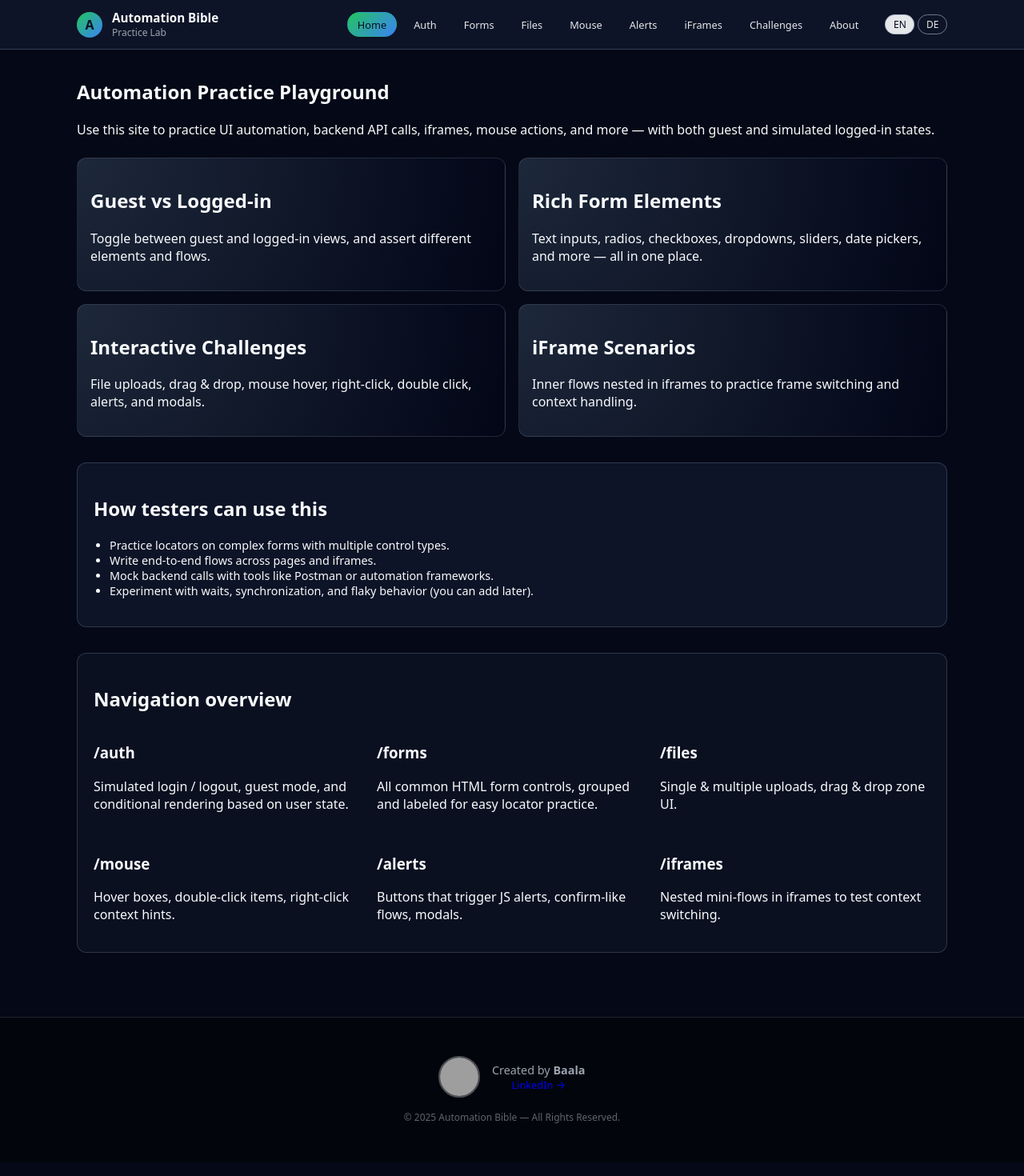
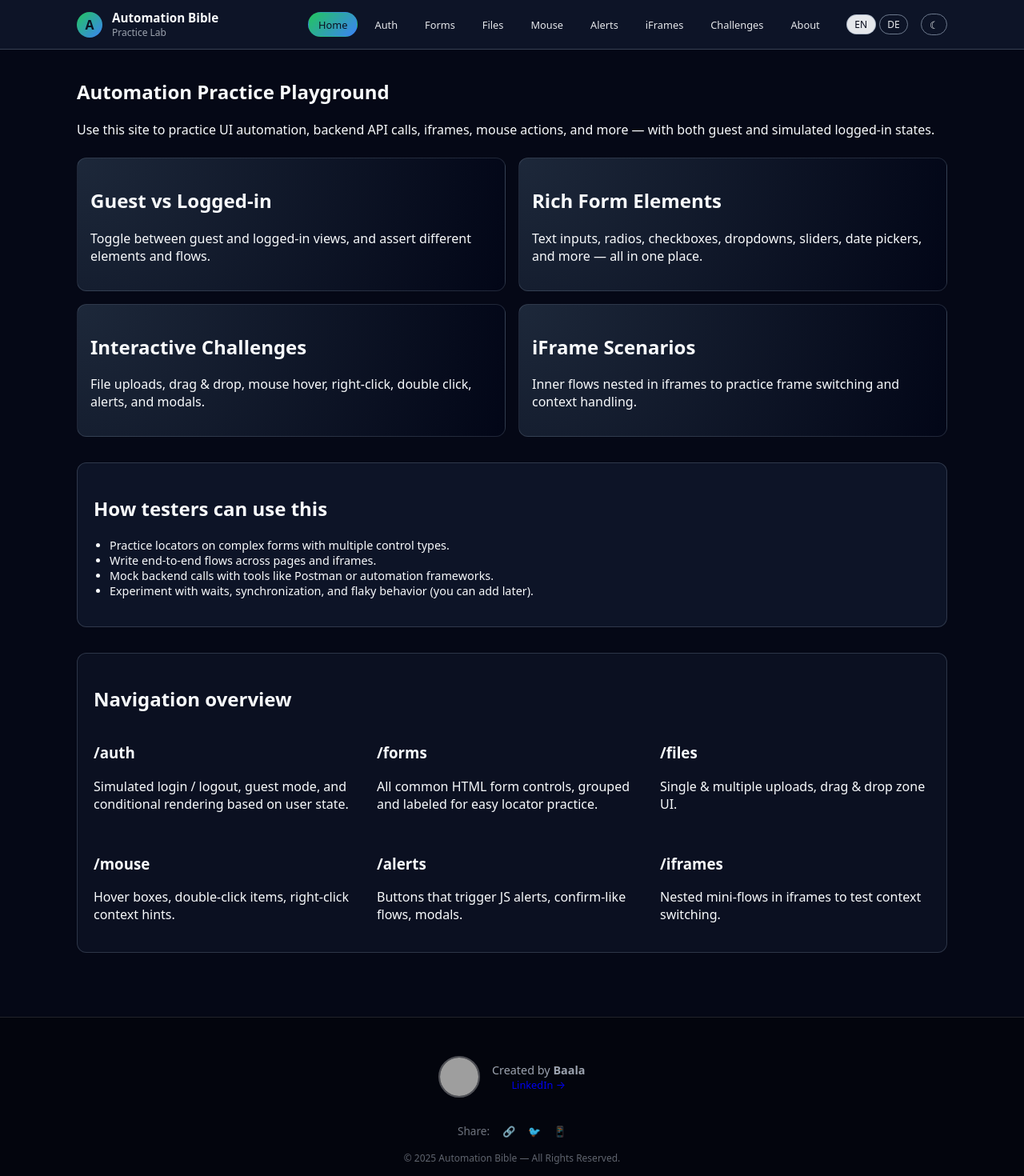
Before and after one commit to baalarazor/automation-practice, a React (Create React App) app in the folder frontend/: page / in a window 1280 px wide. Shown: the top 1470 px of the page at 80% size. Built offline with nearby package versions, Linux system fonts and the light colour scheme; no server answers; grey boxes are pictures that could not be loaded.

Commit message:
Added sharing

```diff
--- a/frontend/src/components/Footer.jsx
+++ b/frontend/src/components/Footer.jsx
@@ -5,9 +5,23 @@ export default function Footer() {
 
   const label = lang === "de" ? "Erstellt von" : "Created by";
 
+  // Share URLs
+  const shareText = encodeURIComponent(
+    "Practice UI & API test automation at Automation Bible 💻🚀"
+  );
+  const shareUrl = encodeURIComponent("https://automation-bible.com");
+
+  const shareLinks = {
+    linkedin: `https://www.linkedin.com/sharing/share-offsite/?url=${shareUrl}`,
+    twitter: `https://twitter.com/intent/tweet?text=${shareText}&url=${shareUrl}`,
+    whatsapp: `https://api.whatsapp.com/send?text=${shareText}%20${shareUrl}`,
+  };
+
   return (
     <footer className="footer">
       <div className="footer-inner">
+
+        {/* Creator Badge */}
         <div className="creator-badge-footer">
           <img src="/profile.jpg" alt="Profile" className="creator-avatar-footer" />
           <div>
@@ -25,6 +39,15 @@ export default function Footer() {
           </div>
         </div>
 
+        {/* Share Icons */}
+        <div className="share-icons">
+          <span>{lang === "de" ? "Teilen:" : "Share:"}</span>
+          <a href={shareLinks.linkedin} target="_blank" aria-label="Share on LinkedIn">🔗</a>
+          <a href={shareLinks.twitter} target="_blank" aria-label="Share on X">🐦</a>
+          <a href={shareLinks.whatsapp} target="_blank" aria-label="Share on WhatsApp">📱</a>
+        </div>
+
+        {/* Copyright */}
         <div className="footer-copy">
           © {new Date().getFullYear()} Automation Bible — All Rights Reserved.
         </div>
--- a/frontend/src/components/Header.jsx
+++ b/frontend/src/components/Header.jsx
@@ -1,8 +1,12 @@
 import NavItem from "./NavItem";
 import { useLanguage } from "../languageContext";
+import { useTheme } from "../themeContext";
+
 
 export default function Header() {
   const { lang, setLang } = useLanguage();
+  const { theme, toggleTheme } = useTheme();
+
 
   const labels = {
     home: lang === "de" ? "Startseite" : "Home",
@@ -58,6 +62,17 @@ export default function Header() {
               DE
             </button>
           </div>
+
+          <div className="theme-toggle">
+             <button
+                type="button"
+                className="theme-btn"
+                onClick={toggleTheme}
+                aria-label="Toggle theme"
+             >
+            {theme === "dark" ? "☾" : "☀"}
+            </button>
+         </div>
         </nav>
       </div>
     </header>
--- a/frontend/src/index.js
+++ b/frontend/src/index.js
@@ -4,12 +4,15 @@ import { BrowserRouter } from "react-router-dom";
 import App from "./App";
 import "./styles.css";
 import { LanguageProvider } from "./languageContext";
+import { ThemeProvider } from "./themeContext";
 
 const root = ReactDOM.createRoot(document.getElementById("root"));
 root.render(
   <BrowserRouter>
     <LanguageProvider>
+       <ThemeProvider>
       <App />
+      </ThemeProvider>
     </LanguageProvider>
   </BrowserRouter>
 );
--- a/frontend/src/styles.css
+++ b/frontend/src/styles.css
@@ -8,8 +8,16 @@ body {
   margin: 0;
   font-family: system-ui, -apple-system, BlinkMacSystemFont, "Segoe UI",
     sans-serif;
-  background: #050816;
-  color: #f8fafc;
+  background: var(--bg-main);
+  color: var(--text-main);
+}
+
+.app-header {
+  background: var(--bg-header);
+}
+
+.app-footer {
+  background: var(--bg-footer);
 }
 
 .app-shell {
@@ -692,5 +700,55 @@ footer.footer {
     height: 42px;
   }
 }
+:root {
+  --bg-main: #050816;
+  --bg-header: rgba(15,23,42,0.9);
+  --bg-footer: #020617;
+  --text-main: #f8fafc;
+}
 
+:root[data-theme="light"] {
+  --bg-main: #f4f4f5;
+  --bg-header: #ffffff;
+  --bg-footer: #e5e7eb;
+  --text-main: #020617;
 }
+
+.theme-toggle {
+  display: flex;
+  margin-left: 0.5rem;
+}
+
+.theme-btn {
+  border-radius: 999px;
+  border: 1px solid rgba(148,163,184,0.7);
+  background: transparent;
+  color: inherit;
+  font-size: 0.8rem;
+  padding: 0.2rem 0.6rem;
+  cursor: pointer;
+}
+.share-icons {
+  margin-top: 1rem;
+  display: flex;
+  justify-content: center;
+  gap: 1rem;
+  font-size: 1.2rem;
+  align-items: center;
+}
+
+.share-icons span {
+  font-size: 0.85rem;
+  opacity: 0.7;
+}
+
+.share-icons a {
+  text-decoration: none;
+  cursor: pointer;
+  transition: 0.2s ease;
+}
+
+.share-icons a:hover {
+  transform: scale(1.2);
+}
+}
--- /dev/null
+++ b/frontend/src/themeContext.js
@@ -0,0 +1,24 @@
+import { createContext, useContext, useEffect, useState } from "react";
+
+const ThemeContext = createContext();
+
+export function ThemeProvider({ children }) {
+  const [theme, setTheme] = useState("dark"); // "dark" | "light"
+
+  useEffect(() => {
+    document.documentElement.setAttribute("data-theme", theme);
+  }, [theme]);
+
+  const toggleTheme = () =>
+    setTheme((prev) => (prev === "dark" ? "light" : "dark"));
+
+  return (
+    <ThemeContext.Provider value={{ theme, toggleTheme }}>
+      {children}
+    </ThemeContext.Provider>
+  );
+}
+
+export function useTheme() {
+  return useContext(ThemeContext);
+}
```
Also changed, not shown: 1 other file (tests, documents, lock files or other folders).
